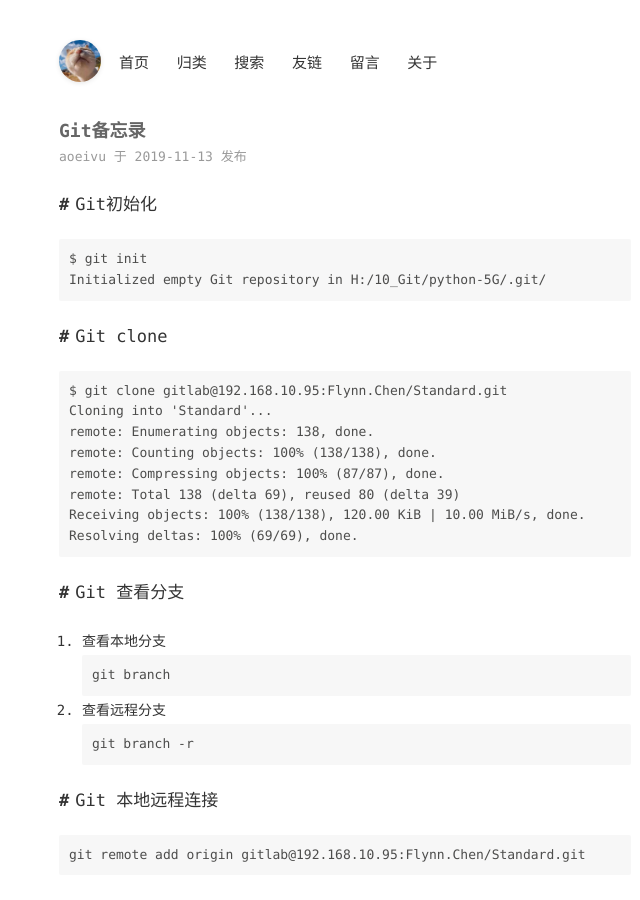
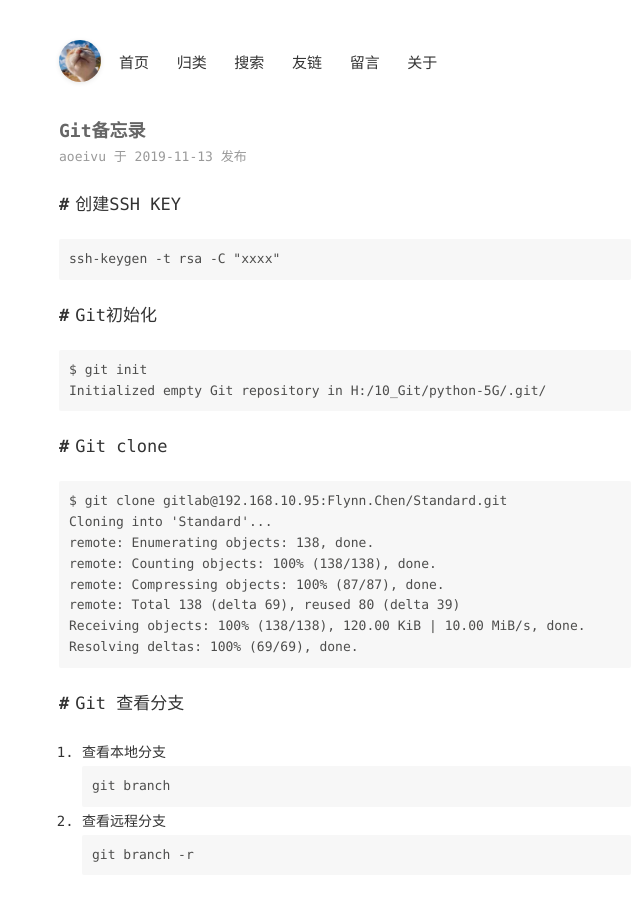
Before and after one commit to aoeivu/aoeivu, a Jekyll site: the page built from _posts/2019-11-13-Git备忘录.md, in a window 1280 px wide and 900 px high. Shown: the whole window, without its empty margins (295-935 px from the left). Built offline with Jekyll 4.4.1, drawn with Linux system fonts in a browser that asks for light colours; Markdown is read by kramdown in place of the engine named in the settings; comment, search, counter and statistics services are not loaded.

Commit message:
fix post

````diff
--- a/_posts/2019-11-13-Git备忘录.md
+++ b/_posts/2019-11-13-Git备忘录.md
@@ -3,6 +3,11 @@ layout: mypost
 title: Git备忘录
 categories: [Git]
 ---
+
+## 创建SSH KEY
+```
+ssh-keygen -t rsa -C "xxxx"
+```
 
 ## Git初始化
 ```
````
